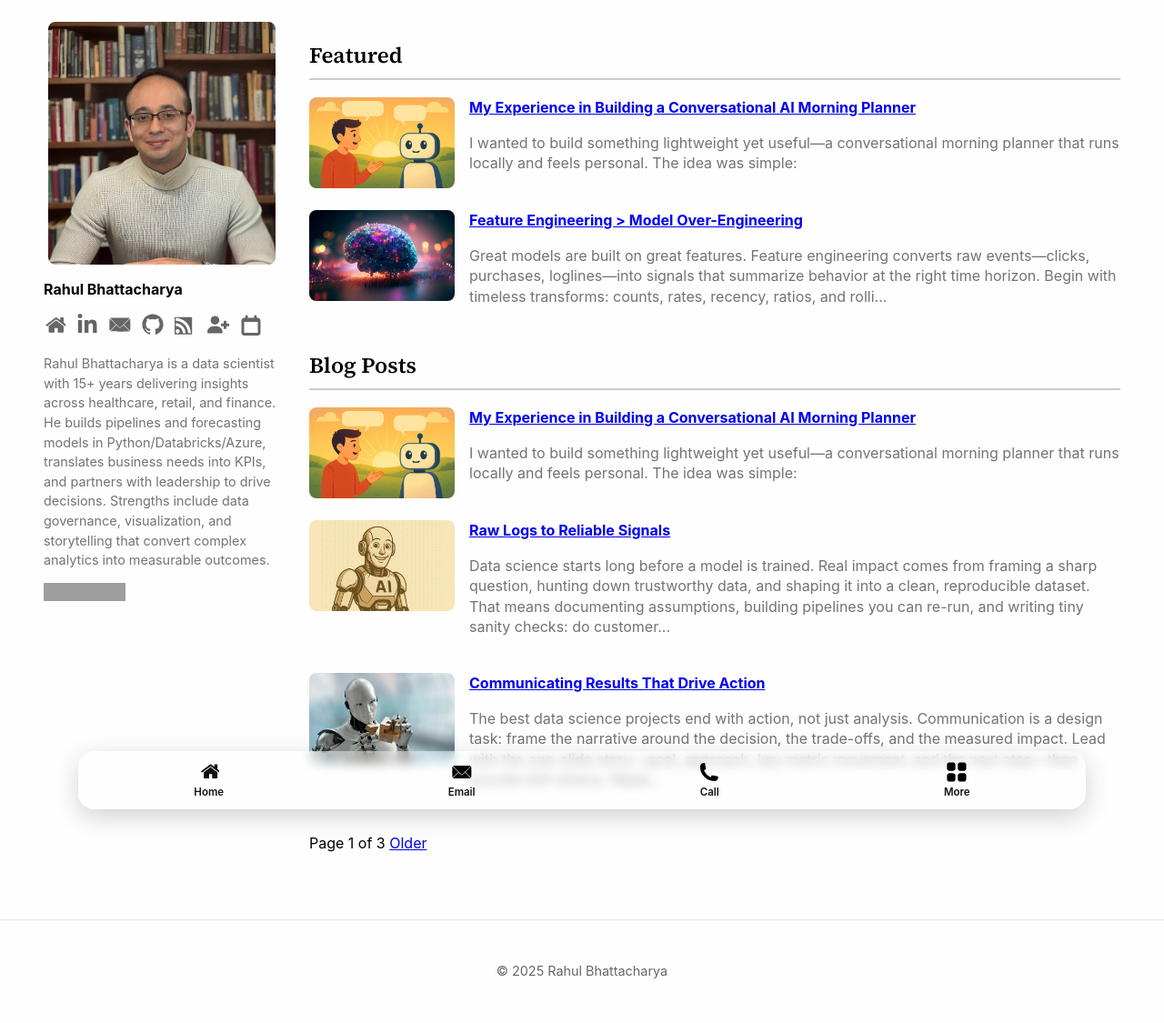
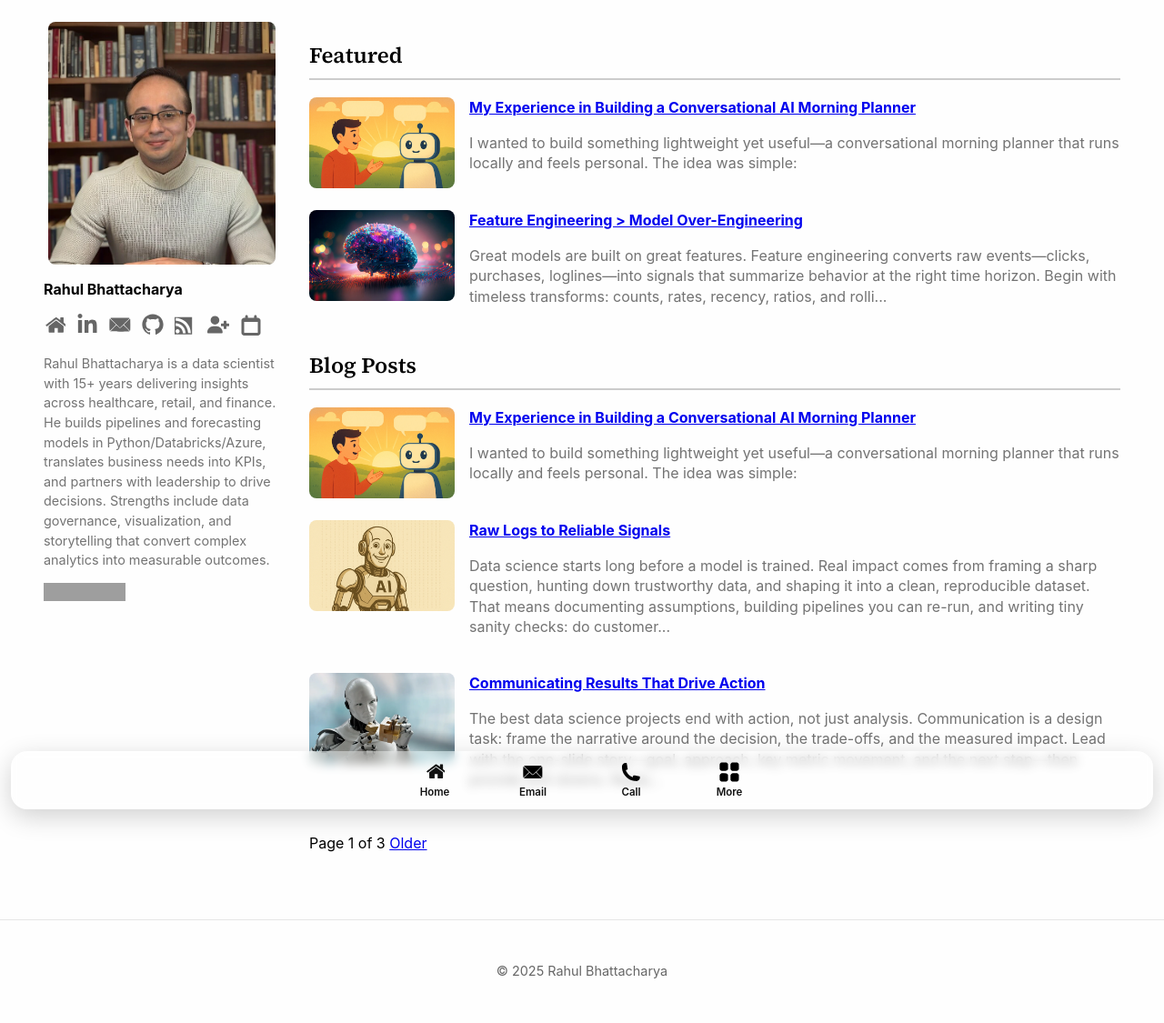
Before and after one commit to RahulBhattacharya1/RahulBhattacharya1.github.io, a Jekyll site: the page built from index.html, in a window 1280 px wide. Shown: the whole page at 91% size. Built offline with Jekyll 4.4.1, drawn with Linux system fonts in a browser that asks for light colours; the list of posts is cut into pages by our own code; grey boxes are pictures that could not be loaded.

Commit message:
Update main.scss

```diff
--- a/assets/css/main.scss
+++ b/assets/css/main.scss
@@ -691,3 +691,40 @@ pre {
   display: block;
   fill: currentColor;
 }
+
+/* --- Fix: lock Home position the same in both bars --- */
+.mobile-glassbar,
+.bottom-nav {
+  justify-content: center !important;   /* stop space-around shifting */
+  gap: 12px;                             /* consistent spacing between icons */
+}
+
+/* Match horizontal padding (and safe areas) on both bars */
+.bottom-nav {
+  max-width: none; /* no narrower container */
+  padding: 10px max(16px, env(safe-area-inset-left))
+           calc(10px + env(safe-area-inset-bottom))
+           max(16px, env(safe-area-inset-right));
+}
+
+/* Normalize button box sizes so total row width is identical */
+.mobile-glassbar .bar-btn,
+.bottom-nav .bar-btn {
+  box-sizing: border-box;
+  min-width: 84px;        /* keeps each tile width consistent */
+  padding: 0 6px;
+  display: inline-flex;
+  flex-direction: column;
+  align-items: center;
+  justify-content: center;
+  font-size: 11.5px;
+  font-weight: 600;
+  line-height: 1;
+}
+
+.mobile-glassbar .bar-btn svg,
+.bottom-nav .bar-btn svg {
+  width: 22px;
+  height: 22px;
+  display: block;
+}
```
